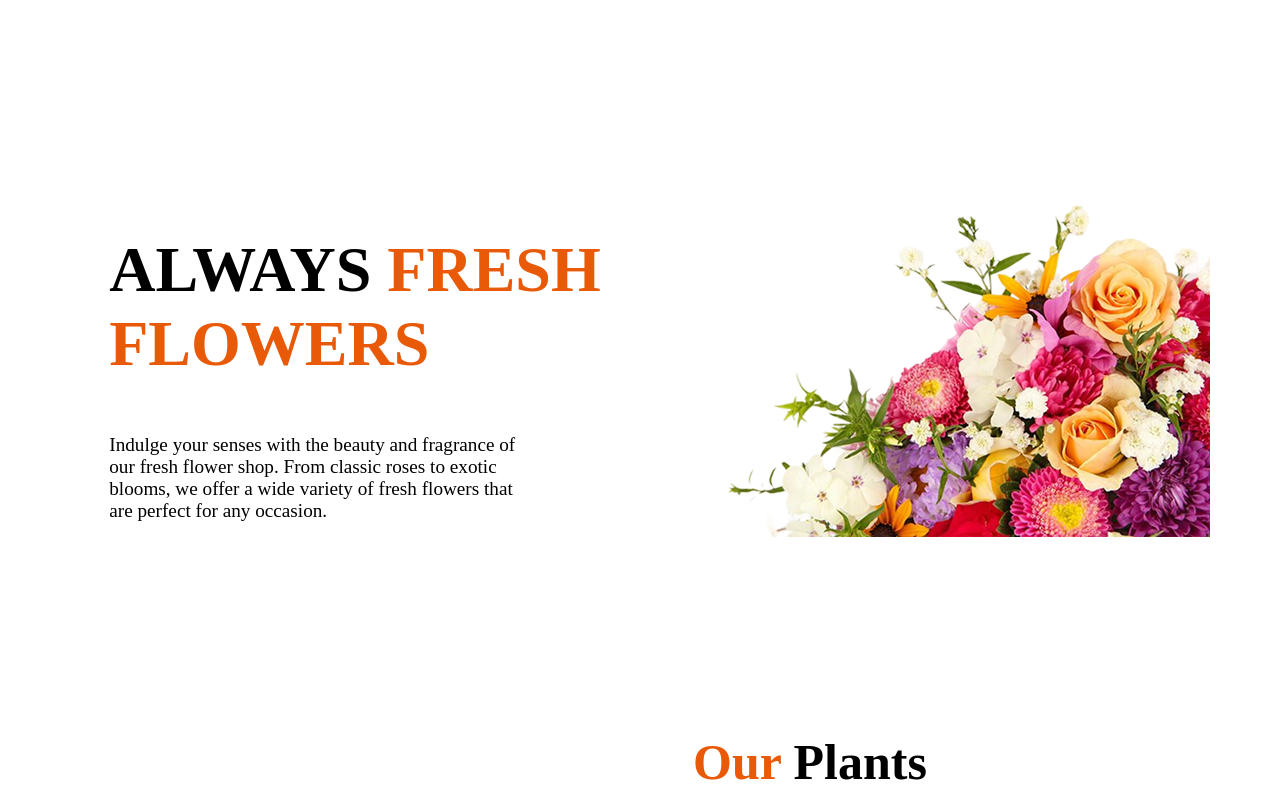
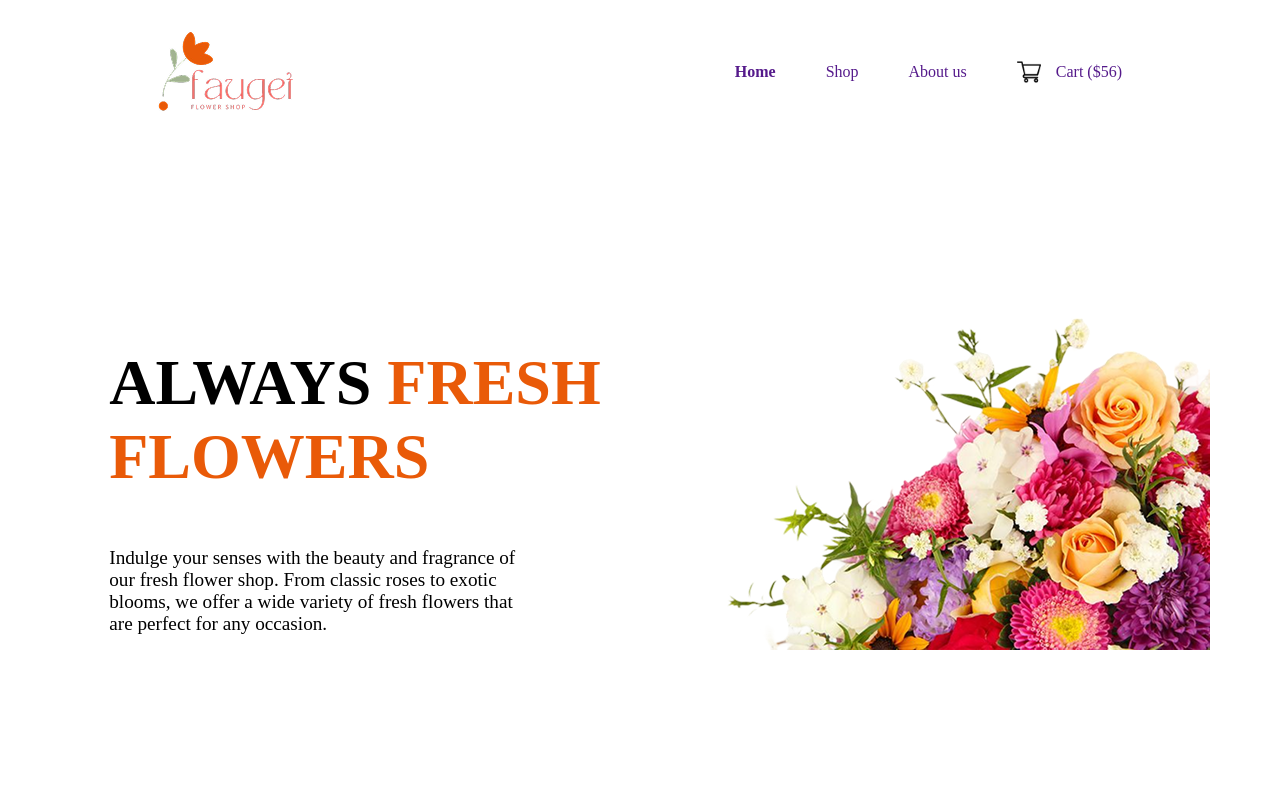
Before and after one commit to shams-labib/assignment, a plain HTML site: page index.html in a window 1280 px wide. Shown: the top 800 px of the page. Drawn offline with Linux system fonts and the light colour scheme.

Commit message:
added nav

```diff
--- a/index.html
+++ b/index.html
@@ -8,7 +8,18 @@
 </head>
 <body>
     <header>
-
+        <nav class="navber">
+         <img src="images/logo.png" alt="logo">
+             <ul class="nav-links ">
+                <li class="bold display-none"><a href="">Home</a></li>
+                <li class="display-none"><a href="">Shop</a></li>
+                <li class="display-none"><a href="">About us</a></li>
+                <div class="cart-pointer">
+                <img class="nav-icon" src="images/shopping-cart.png" alt="">
+                <li><a href="">Cart ($56)</a></li>
+                </div>
+             </ul>
+        </nav>
     </header>
 
     <main>
```
